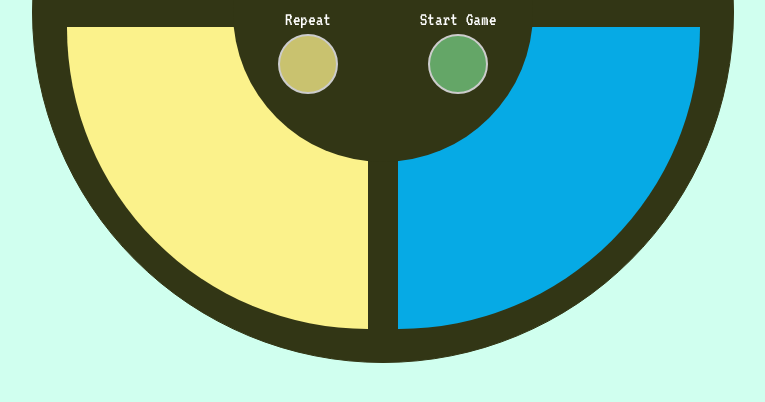
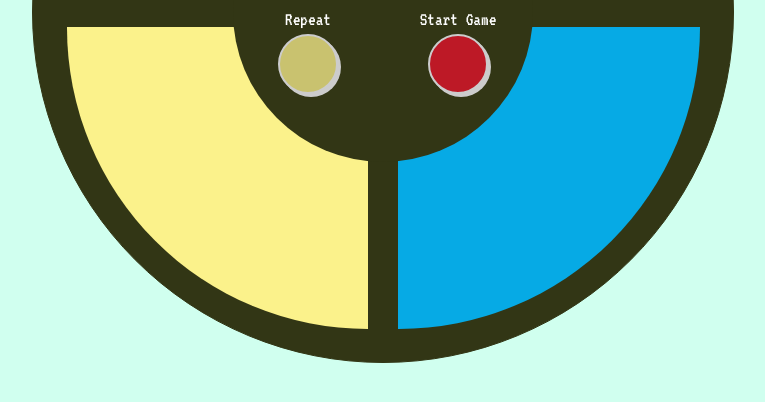
Before and after one commit to ViniciusHP/genius, a plain HTML site: page index.html in a window 1280 px wide. Shown: the part 388-790 px from the top of the page, without its empty margins (257-1022 px from the left). Drawn offline with Linux system fonts and the light colour scheme.

Commit message:
Adicionado elevação aos botões de repetir e iniciar o jogo

```diff
--- a/style.css
+++ b/style.css
@@ -156,6 +156,7 @@
   justify-content: space-between;
   align-items: center;
   width: 150px;
+  position: relative;
 }
 
 .button-container span {
@@ -171,12 +172,21 @@
   border-radius: 50%;
   background-color: transparent;
   filter: brightness(80%);
-  transition: all 0.3s ease;
   cursor: pointer;
+  position: relative;
+  box-shadow: 3px 3px 0px #ffffff;
+  outline: none;
+  transition: filter top left 0.3s ease;
 }
 
 .button-container button:hover {
   filter: brightness(120%);
+}
+
+.button-container button:active {
+  top: 3px;
+  left: 3px;
+  box-shadow: 0px 0px 0px #ffffff;
 }
 
 #repeat {
@@ -184,5 +194,5 @@
 }
 
 #start {
-  background-color: var(--verde);
+  background-color: var(--vermelho);
 }
```
